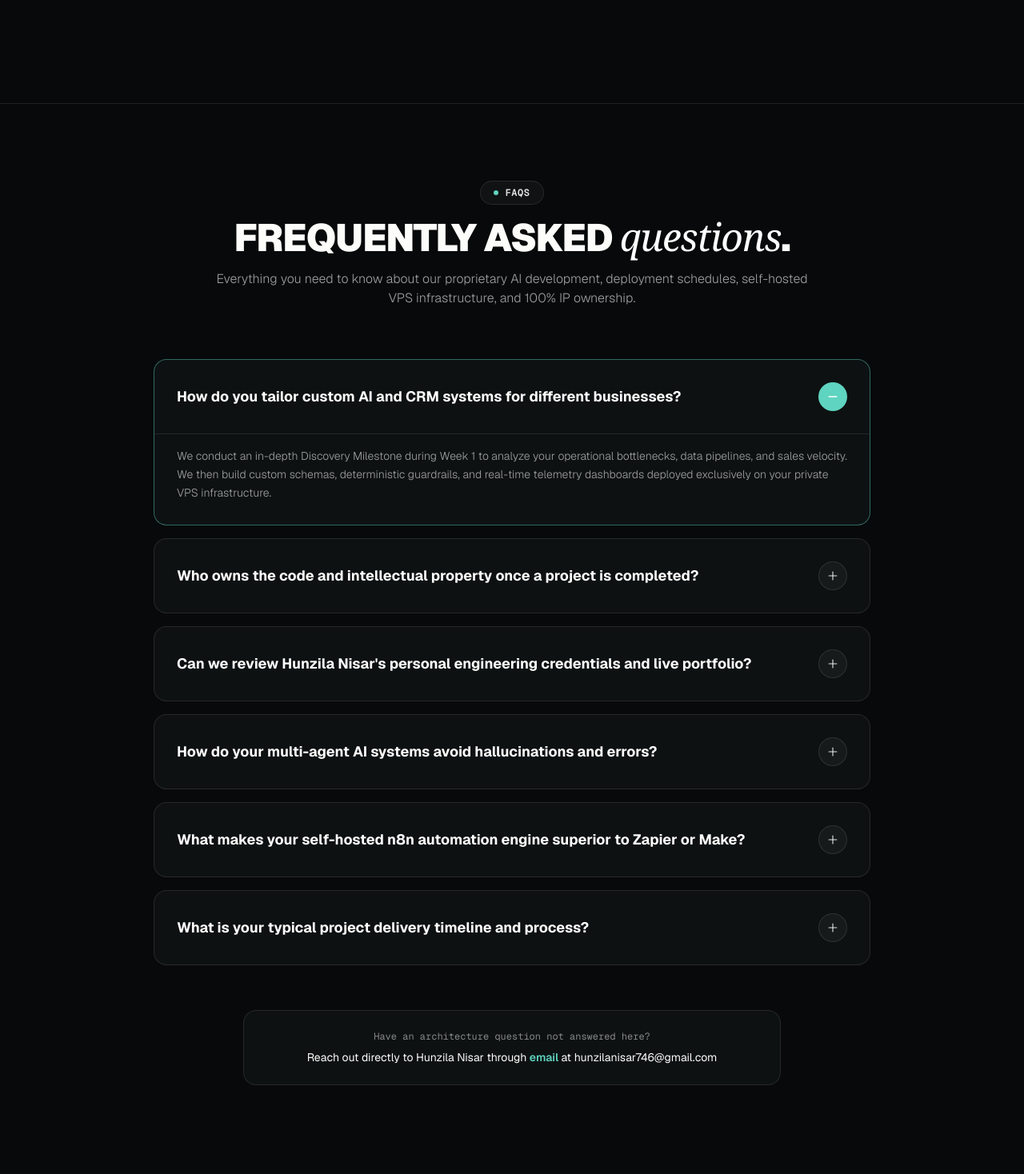
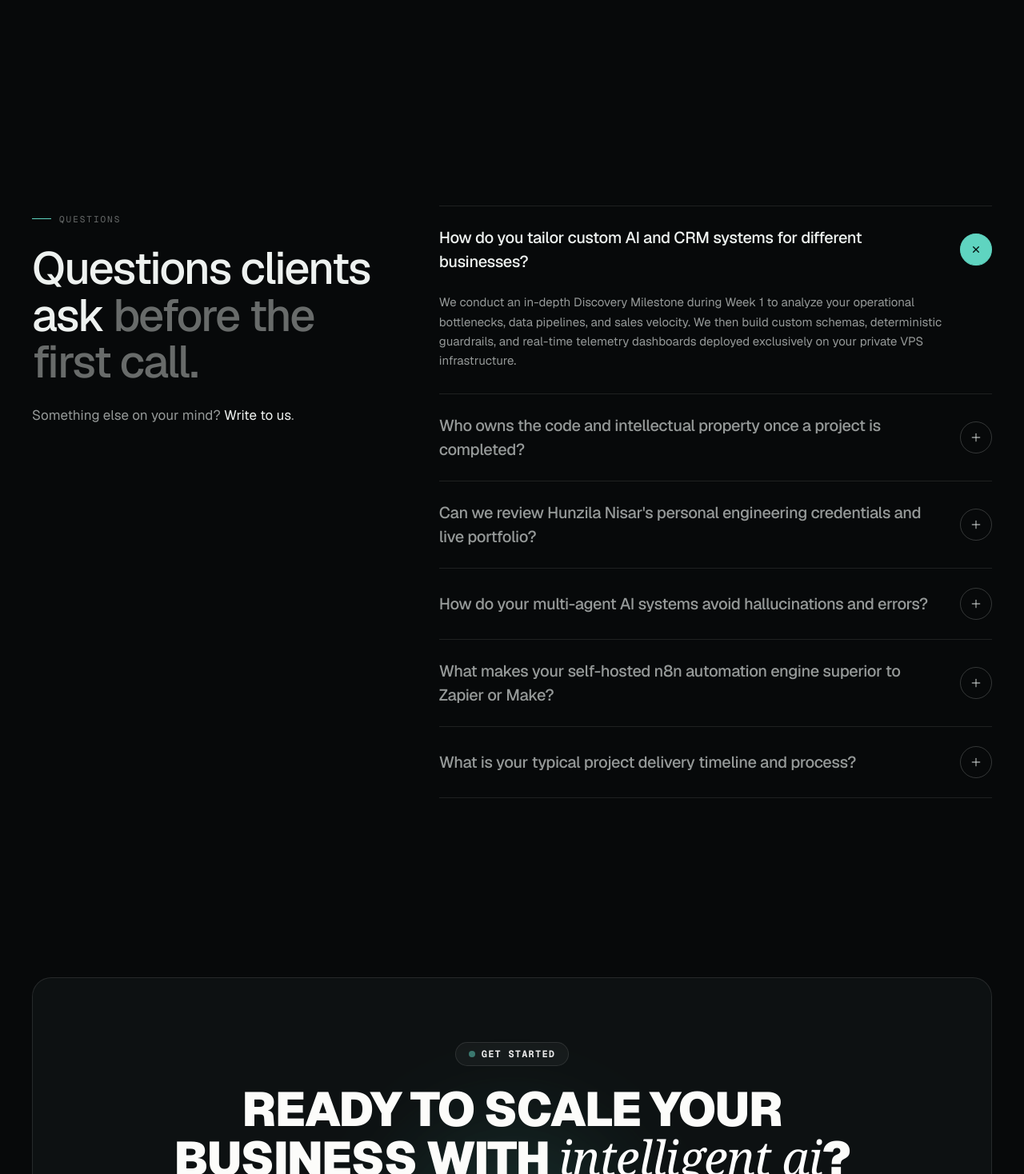
Before and after one commit to HunzilaRajput746/Cortelo, a Next.js app: page / in a window 1280 px wide. Shown: the part 10382-11850 px from the top of the page at 80% size. Built offline with nearby package versions, Linux system fonts and the light colour scheme.

Commit message:
feat(faq): sticky heading and smooth accordion with turning plus

```diff
--- a/src/components/FAQSection.tsx
+++ b/src/components/FAQSection.tsx
@@ -1,108 +1,67 @@
 "use client";
 
 import React, { useState } from "react";
-import { Plus, Minus, ExternalLink } from "lucide-react";
+import { Plus } from "lucide-react";
 import { AGENCY_FAQS, FOUNDER_DATA } from "@/lib/agencyData";
 
 export default function FAQSection() {
   const [openIndex, setOpenIndex] = useState<number | null>(0);
 
-  const toggle = (idx: number) => {
-    setOpenIndex(openIndex === idx ? null : idx);
-  };
-
   return (
-    <section id="faq" className="py-24 px-6 sm:px-10 max-w-[1440px] mx-auto border-t border-white/10">
-      {/* Header */}
-      <div className="text-center max-w-3xl mx-auto space-y-4 mb-16">
-        <span className="px-4 py-1.5 rounded-full border border-white/10 bg-white/[0.04] text-xs font-mono text-white/90 font-semibold uppercase tracking-wider inline-flex items-center gap-2">
-          <span className="w-1.5 h-1.5 rounded-full bg-[#FF4533]" />
-          FAQs
-        </span>
-        <h2 className="text-3xl sm:text-5xl font-black uppercase text-[#FCFCFA] tracking-tight">
-          Frequently asked <span className="font-serif italic font-normal text-white lowercase">questions</span>.
+    <section id="faq" aria-labelledby="faq-h" className="py-24 md:py-32">
+      <div className="wrap grid gap-12 lg:grid-cols-[0.8fr_1.2fr]">
+        <div className="lg:sticky lg:top-28 lg:self-start">
+          <p className="eyebrow mb-6">Questions</p>
+          <h2 id="faq-h" className="h2">
+            Questions clients ask <span className="soft">before the first call.</span>
           </h2>
-        <p className="text-sm sm:text-base text-white/60 leading-relaxed font-light">
-          Everything you need to know about our proprietary AI development, deployment schedules, self-hosted VPS infrastructure, and 100% IP ownership.
+          <p className="lede mt-6 max-w-[380px]">
+            Something else on your mind?{" "}
+            <a href={`mailto:${FOUNDER_DATA.agencyEmail}`} className="link-draw">
+              Write to us
+            </a>
+            .
           </p>
         </div>
 
-      {/* Accordion Container */}
-      <div className="max-w-4xl mx-auto space-y-4">
+        <ul className="border-t border-[var(--line)]">
           {AGENCY_FAQS.map((faq, index) => {
             const isOpen = openIndex === index;
             return (
-            <div
-              key={index}
-              className={`rounded-2xl border transition-all duration-300 bg-[#0D0D0D] ${
+              <li key={faq.q} className="border-b border-[var(--line)]">
+                <h3>
+                  <button
+                    onClick={() => setOpenIndex(isOpen ? null : index)}
+                    aria-expanded={isOpen}
+                    aria-controls={`faq-${index}`}
+                    className="group flex w-full items-center justify-between gap-6 py-6 text-left"
+                  >
+                    <span className={`text-[18px] md:text-[20px] font-medium tracking-[-0.02em] transition-colors ${isOpen ? "text-[var(--text)]" : "text-[var(--text-muted)] group-hover:text-[var(--text)]"}`}>
+                      {faq.q}
+                    </span>
+                    <span
+                      className={`flex h-10 w-10 shrink-0 items-center justify-center rounded-full border transition-[transform,background-color,border-color,color] duration-500 ease-[cubic-bezier(0.16,1,0.3,1)] ${
                         isOpen
-                  ? "border-[#FF4533]/50 shadow-[0_0_25px_rgba(255,69,51,0.1)]"
-                  : "border-white/10 hover:border-white/20"
+                          ? "rotate-45 border-[var(--accent)] bg-[var(--accent)] text-[var(--accent-ink)]"
+                          : "border-[var(--line-strong)] text-[var(--text-muted)] group-hover:border-[var(--accent)] group-hover:text-[var(--accent)]"
                       }`}
                     >
-              <button
-                onClick={() => toggle(index)}
-                aria-expanded={isOpen}
-                className="w-full p-6 sm:p-7 text-left flex justify-between items-center gap-4 focus:outline-none cursor-pointer group"
+                      <Plus className="h-4 w-4" />
+                    </span>
+                  </button>
+                </h3>
+                <div
+                  id={`faq-${index}`}
+                  className={`grid transition-[grid-template-rows,opacity] duration-500 ease-[cubic-bezier(0.16,1,0.3,1)] ${isOpen ? "grid-rows-[1fr] opacity-100" : "grid-rows-[0fr] opacity-0"}`}
                 >
-                <span className="font-bold text-base sm:text-lg text-[#FCFCFA] group-hover:text-white transition-colors">
-                  {faq.q}
-                </span>
-                <div
-                  className={`w-9 h-9 rounded-full flex items-center justify-center shrink-0 border transition-all duration-300 ${
-                    isOpen
-                      ? "bg-[#FF4533] text-white border-[#FF4533]"
-                      : "bg-white/[0.04] text-white/60 border-white/10 group-hover:border-white/20 group-hover:text-white"
-                  }`}
-                >
-                  {isOpen ? (
-                    <Minus className="w-4 h-4 stroke-[2.5]" />
-                  ) : (
-                    <Plus className="w-4 h-4 stroke-[2.5]" />
-                  )}
+                  <div className="overflow-hidden">
+                    <p className="max-w-[640px] pb-7 text-[15px] leading-relaxed text-[var(--text-muted)]">{faq.a}</p>
                   </div>
-              </button>
-
-              {isOpen && (
-                <div className="px-6 sm:px-7 pb-6 sm:pb-7 text-sm text-white/60 leading-relaxed font-light border-t border-white/10 pt-4 animate-in fade-in duration-200 space-y-3">
-                  <p>{faq.a}</p>
-
-                  {/* Additional Founder link for credibility */}
-                  {index === 2 && (
-                    <div className="pt-2 flex flex-wrap items-center gap-4">
-                      <a
-                        href={FOUNDER_DATA.portfolioUrl}
-                        target="_blank"
-                        rel="noopener noreferrer"
-                        className="inline-flex items-center gap-1.5 text-xs font-mono text-[#FF4533] hover:underline font-semibold"
-                      >
-                        <span>Founder Portfolio & Projects (devhunzila.site)</span>
-                        <ExternalLink className="w-3.5 h-3.5" />
-                      </a>
                 </div>
-                  )}
-                </div>
-              )}
-            </div>
+              </li>
             );
           })}
-      </div>
-
-      {/* Direct Contact Banner */}
-      <div className="mt-14 max-w-2xl mx-auto p-6 rounded-2xl border border-white/10 bg-[#0D0D0D] text-center space-y-2">
-        <p className="text-xs font-mono text-white/50">
-          Have an architecture question not answered here?
-        </p>
-        <p className="text-sm text-[#FCFCFA]">
-          Reach out directly to Hunzila Nisar through{" "}
-          <a
-            href={`mailto:${FOUNDER_DATA.email}`}
-            className="text-[#FF4533] font-semibold hover:underline"
-          >
-            email
-          </a>{" "}
-          at {FOUNDER_DATA.email}
-        </p>
+        </ul>
       </div>
     </section>
   );
```
Lines whose indentation alone changed are shown as unchanged.
